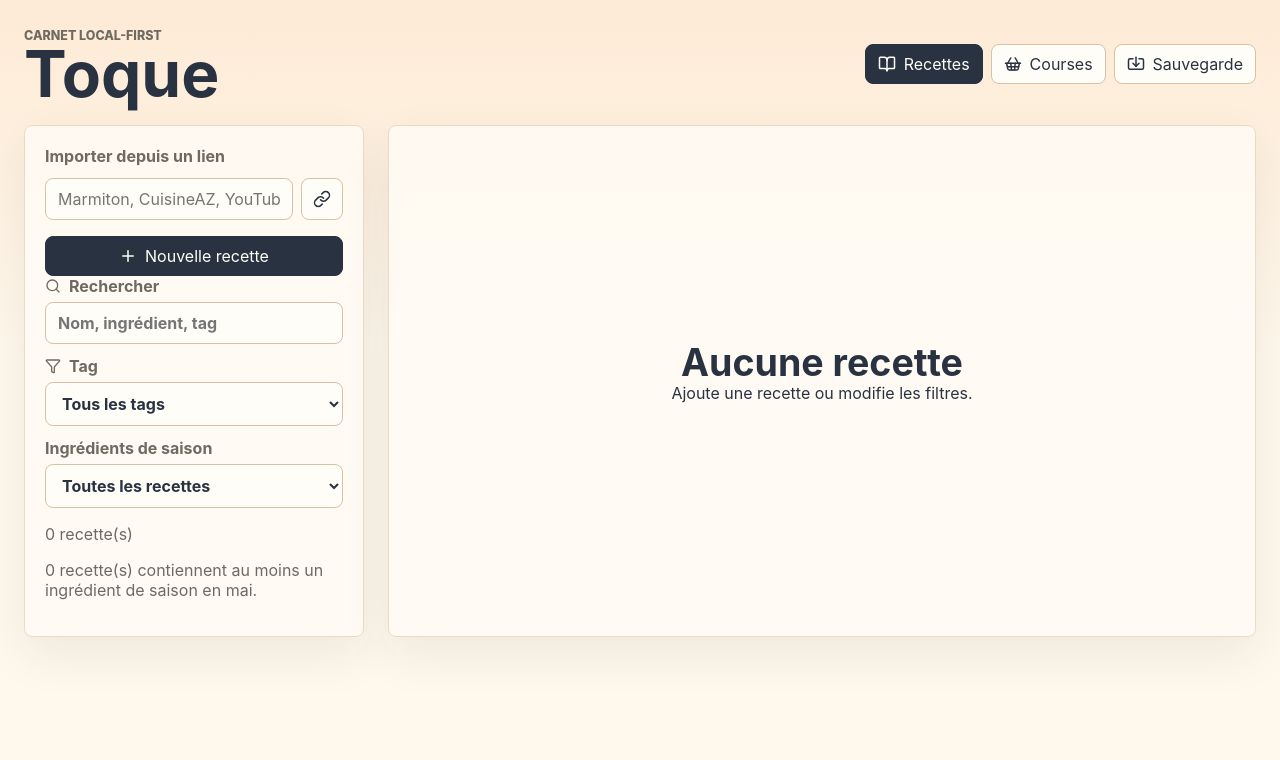
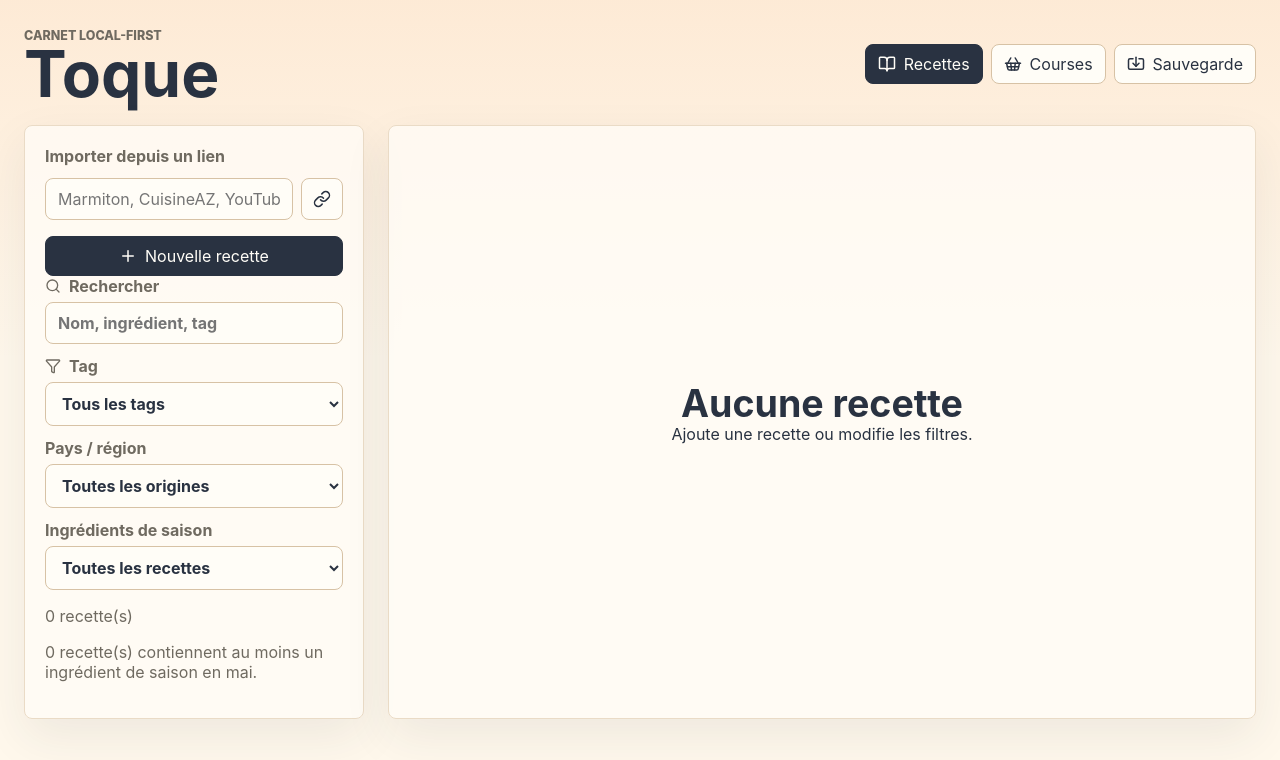
Before and after one commit to AudranBert/ToquookingApp, a React (Vite) app: page / in a window 1280 px wide. Shown: the top 760 px of the page. Built offline with nearby package versions, Linux system fonts and the light colour scheme.

Commit message:
add origin

```diff
--- a/src/App.tsx
+++ b/src/App.tsx
@@ -4,6 +4,7 @@ import { db } from "./db";
 import { exportElementAsPdf, exportElementAsPng, recipeFileName } from "./exporters";
 import { importRecipeFromUrl } from "./importer";
 import { countSeasonalIngredientMatches, currentSeasonalIngredients, MONTH_NAMES } from "./seasonal";
+import { originMatchesFilter } from "./origins";
 import { AppHeader, type Panel } from "./components/AppHeader";
 import { BackupScreen } from "./screens/BackupScreen";
 import { LibraryScreen } from "./screens/LibraryScreen";
@@ -31,6 +32,7 @@ export function App() {
   const [draft, setDraft] = useState<RecipeDraft>(createEmptyDraft);
   const [query, setQuery] = useState("");
   const [tagFilter, setTagFilter] = useState("");
+  const [originFilter, setOriginFilter] = useState("");
   const [seasonalThreshold, setSeasonalThreshold] = useState<SeasonalThreshold>(0);
   const [importUrl, setImportUrl] = useState("");
   const [importWarnings, setImportWarnings] = useState<string[]>([]);
@@ -79,11 +81,12 @@ export function App() {
     () =>
       recipes.filter((recipe) => {
         const tagMatches = !tagFilter || recipe.tags.includes(tagFilter);
+        const originMatches = originMatchesFilter(recipe.origin, originFilter);
         const seasonMatches = seasonalThreshold === 0 || (seasonalMatchCounts.get(recipe.id) ?? 0) >= seasonalThreshold;
 
-        return recipeMatchesQuery(recipe, query) && tagMatches && seasonMatches;
+        return recipeMatchesQuery(recipe, query) && tagMatches && originMatches && seasonMatches;
       }),
-    [recipes, query, tagFilter, seasonalThreshold, seasonalMatchCounts],
+    [recipes, query, tagFilter, originFilter, seasonalThreshold, seasonalMatchCounts],
   );
 
   const selectedShoppingRecipes = recipes.filter((recipe) => shoppingIds.includes(recipe.id));
@@ -235,6 +238,7 @@ export function App() {
           filteredRecipes={filteredRecipes}
           importUrl={importUrl}
           query={query}
+          originFilter={originFilter}
           selectedRecipe={selectedRecipe}
           seasonalMatchCounts={seasonalMatchCounts}
           seasonalRecipeIds={seasonalRecipeIds}
@@ -249,6 +253,7 @@ export function App() {
           onImport={handleAssistedImport}
           onImportUrlChange={setImportUrl}
           onNewRecipe={startNewRecipe}
+          onOriginFilterChange={setOriginFilter}
           onQueryChange={setQuery}
           onSeasonalThresholdChange={setSeasonalThreshold}
           onSelectRecipe={setSelectedId}
--- a/src/components/RecipeDetail.tsx
+++ b/src/components/RecipeDetail.tsx
@@ -53,6 +53,7 @@ export function RecipeDetail({ recipe, printRef, onEdit, onDelete, onDuplicate,
           <h2>{recipe.name}</h2>
         </div>
         <div className="chip-list">
+          {recipe.origin && <span className="chip chip--origin">{recipe.origin}</span>}
           {recipe.tags.map((tag) => (
             <span className="chip" key={tag}>
               {tag}
--- /dev/null
+++ b/src/origins.ts
@@ -0,0 +1,77 @@
+import { normalizeText } from "./utils/text";
+
+const FRENCH_REGIONS = [
+  "Auvergne-Rhône-Alpes",
+  "Bourgogne-Franche-Comté",
+  "Bretagne",
+  "Centre-Val de Loire",
+  "Corse",
+  "Grand Est",
+  "Guadeloupe",
+  "Guyane",
+  "Hauts-de-France",
+  "Île-de-France",
+  "La Réunion",
+  "Martinique",
+  "Mayotte",
+  "Normandie",
+  "Nouvelle-Aquitaine",
+  "Occitanie",
+  "Pays de la Loire",
+  "Provence-Alpes-Côte d'Azur",
+];
+
+export const RECIPE_ORIGINS = [
+  "Afrique",
+  "Allemagne",
+  "Algérie",
+  "Antilles",
+  "Belgique",
+  "Canada",
+  "Chine",
+  "Corée",
+  "Espagne",
+  "États-Unis",
+  "Europe",
+  "France",
+  "Grèce",
+  "Inde",
+  "Italie",
+  "Japon",
+  "Liban",
+  "Maroc",
+  "Méditerranée",
+  "Mexique",
+  "Moyen-Orient",
+  "Norvège",
+  "Portugal",
+  "Royaume-Uni",
+  "Russie",
+  "Suisse",
+  "Thaïlande",
+  "Tunisie",
+  "Turquie",
+  "Vietnam",
+  ...FRENCH_REGIONS,
+].sort((a, b) => a.localeCompare(b, "fr")) as string[];
+
+const ORIGIN_PARENTS: Record<string, string[]> = {
+  Afrique: ["Algérie", "Maroc", "Tunisie"],
+  Antilles: ["Guadeloupe", "Martinique"],
+  Europe: ["Allemagne", "Belgique", "Espagne", "France", "Grèce", "Italie", "Norvège", "Portugal", "Royaume-Uni", "Russie", "Suisse", ...FRENCH_REGIONS],
+  France: FRENCH_REGIONS,
+  Méditerranée: ["Espagne", "France", "Grèce", "Italie", "Liban", "Maroc", "Portugal", "Tunisie", "Turquie"],
+  "Moyen-Orient": ["Liban", "Turquie"],
+};
+
+export function originMatchesFilter(origin: string | undefined, filter: string) {
+  if (!filter) return true;
+  if (!origin) return false;
+
+  const normalizedOrigin = normalizeText(origin);
+  const normalizedFilter = normalizeText(filter);
+
+  if (normalizedOrigin === normalizedFilter) return true;
+
+  return (ORIGIN_PARENTS[filter] ?? []).some((child) => normalizeText(child) === normalizedOrigin);
+}
--- a/src/screens/LibraryScreen.tsx
+++ b/src/screens/LibraryScreen.tsx
@@ -1,5 +1,6 @@
 import type { RefObject } from "react";
 import { ArrowLeft, Clock, Filter, Link, Plus, Search, Users } from "lucide-react";
+import { RECIPE_ORIGINS } from "../origins";
 import { RecipeDetail } from "../components/RecipeDetail";
 import type { Recipe } from "../types";
 import { proxiedImageUrl } from "../utils/images";
@@ -10,6 +11,7 @@ type Props = {
   allTags: string[];
   filteredRecipes: Recipe[];
   importUrl: string;
+  originFilter: string;
   query: string;
   selectedRecipe?: Recipe;
   seasonalMatchCounts: Map<string, number>;
@@ -25,6 +27,7 @@ type Props = {
   onImport: () => void;
   onImportUrlChange: (url: string) => void;
   onNewRecipe: () => void;
+  onOriginFilterChange: (origin: string) => void;
   onQueryChange: (query: string) => void;
   onSeasonalThresholdChange: (threshold: SeasonalThreshold) => void;
   onSelectRecipe: (id: string) => void;
@@ -36,6 +39,7 @@ export function LibraryScreen({
   allTags,
   filteredRecipes,
   importUrl,
+  originFilter,
   query,
   selectedRecipe,
   seasonalMatchCounts,
@@ -51,6 +55,7 @@ export function LibraryScreen({
   onImport,
   onImportUrlChange,
   onNewRecipe,
+  onOriginFilterChange,
   onQueryChange,
   onSeasonalThresholdChange,
   onSelectRecipe,
@@ -95,6 +100,17 @@ export function LibraryScreen({
               {allTags.map((tag) => (
                 <option key={tag} value={tag}>
                   {tag}
+                </option>
+              ))}
+            </select>
+          </label>
+          <label>
+            Pays / région
+            <select value={originFilter} onChange={(event) => onOriginFilterChange(event.target.value)}>
+              <option value="">Toutes les origines</option>
+              {RECIPE_ORIGINS.map((origin) => (
+                <option key={origin} value={origin}>
+                  {origin}
                 </option>
               ))}
             </select>
@@ -170,6 +186,7 @@ function RecipeGrid({
         <button className="recipe-card-button" key={recipe.id} onClick={() => onSelectRecipe(recipe.id)}>
           {recipe.imageUrl ? <img src={proxiedImageUrl(recipe.imageUrl)} alt="" /> : <div className="recipe-card-placeholder" />}
           <span className="recipe-card-title">{recipe.name}</span>
+          {recipe.origin && <span className="muted">{recipe.origin}</span>}
           <span className="recipe-card-meta">
             <span>
               <Users size={15} /> {recipe.servings ?? "-"}
--- a/src/screens/RecipeForm.tsx
+++ b/src/screens/RecipeForm.tsx
@@ -1,5 +1,6 @@
 import type { Dispatch, FormEvent, SetStateAction } from "react";
 import { Check, RefreshCcw, Replace, Plus, X } from "lucide-react";
+import { RECIPE_ORIGINS } from "../origins";
 import type { Ingredient, RecipeDraft } from "../types";
 import { createId } from "../utils/id";
 
@@ -66,6 +67,20 @@ export function RecipeForm({ draft, editing, warnings, onSubmit, onCancel, onRei
           placeholder="plat, chaud, dessert..."
           onChange={(value) => setDraft((current) => ({ ...current, tags: value.split(",").map((tag) => tag.trim()) }))}
         />
+        <label>
+          Pays / région d'origine
+          <input
+            list="recipe-origins"
+            value={draft.origin ?? ""}
+            onChange={(event) => setDraft((current) => ({ ...current, origin: event.target.value }))}
+            placeholder="France, Italie, Maroc..."
+          />
+        </label>
+        <datalist id="recipe-origins">
+          {RECIPE_ORIGINS.map((origin) => (
+            <option key={origin} value={origin} />
+          ))}
+        </datalist>
         <TextField label="Vidéo" value={draft.videoUrl ?? ""} onChange={(videoUrl) => setDraft((current) => ({ ...current, videoUrl }))} />
         <TextField label="Image" value={draft.imageUrl ?? ""} onChange={(imageUrl) => setDraft((current) => ({ ...current, imageUrl }))} />
         <NumberField label="Personnes" value={draft.servings} onChange={(servings) => setDraft((current) => ({ ...current, servings }))} />
--- a/src/styles.css
+++ b/src/styles.css
@@ -416,6 +416,12 @@ label {
   border-color: #d9bf7c;
 }
 
+.chip--origin {
+  color: #293241;
+  background: #e9edf2;
+  border-color: #c7d0dc;
+}
+
 .ingredient-status-row {
   display: grid;
   grid-template-columns: minmax(0, 1fr) auto;
--- a/src/types.ts
+++ b/src/types.ts
@@ -10,6 +10,7 @@ export type Recipe = {
   id: string;
   name: string;
   tags: string[];
+  origin?: string;
   ingredients: Ingredient[];
   instructions: string[];
   sourceUrl?: string;
--- a/src/utils/recipes.ts
+++ b/src/utils/recipes.ts
@@ -27,6 +27,7 @@ export function recipeToDraft(recipe: Recipe): RecipeDraft {
   return {
     name: recipe.name,
     tags: recipe.tags,
+    origin: recipe.origin,
     ingredients: recipe.ingredients.length ? recipe.ingredients : [{ id: createId(), name: "" }],
     instructions: recipe.instructions.length ? recipe.instructions : [""],
     sourceUrl: recipe.sourceUrl,
@@ -45,6 +46,7 @@ export function cleanRecipeDraft(draft: RecipeDraft): RecipeDraft {
     ...draft,
     name: draft.name.trim(),
     tags: draft.tags.map((tag) => tag.trim()).filter(Boolean),
+    origin: draft.origin?.trim(),
     ingredients: draft.ingredients
       .map((ingredient) => ({
         ...ingredient,
@@ -75,6 +77,7 @@ export function recipeMatchesQuery(recipe: Recipe, query: string) {
   const searchable = normalizeText(
     [
       recipe.name,
+      recipe.origin ?? "",
       recipe.tags.join(" "),
       recipe.ingredients.map((ingredient) => ingredientSearchText(ingredient.name)).join(" "),
       recipe.instructions.join(" "),
```
